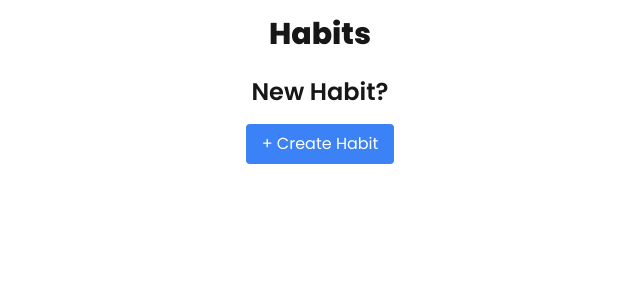
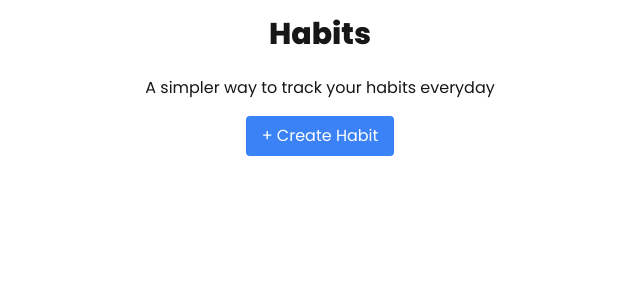
Before and after one commit to gyimadu/habit-tracker, a Next.js app: page / in a window 1280 px wide. Shown: the top 300 px of the page, without its empty margins (320-960 px from the left). Built offline with nearby package versions, Linux system fonts and the light colour scheme.

Commit message:
changed banner information

```diff
--- a/src/app/page.tsx
+++ b/src/app/page.tsx
@@ -57,7 +57,7 @@ export default function Home() {
 
       {/* New Habit Section */}
       <div className="mb-6 text-center">
-        <h2 className="text-2xl font-semibold mb-4">New Habit?</h2>
+        <p className="text-2l mb-4">A simpler way to track your habits everyday</p>
 
         {!isAddingHabit ? (
           <button
```
